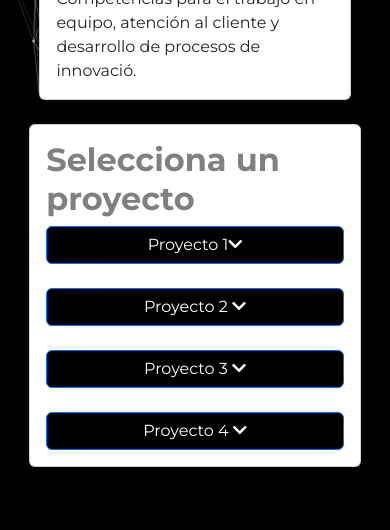
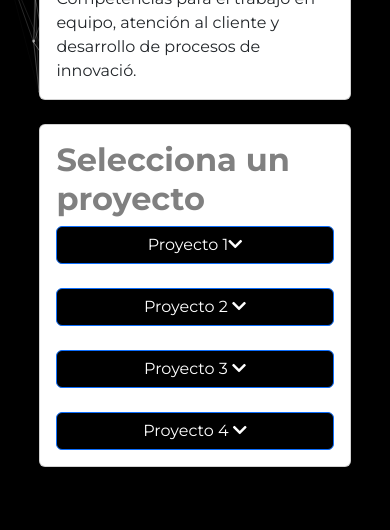
Before and after one commit to LeoRie99/Portfolio, a plain HTML site: page index.html in a window 390 px wide. Shown: the part 750-1280 px from the top of the page. Drawn offline with nearby package versions, Linux system fonts and the light colour scheme; a web font is replaced by a local one.

Commit message:
Update style.css

```diff
--- a/css/styles.css/style.css
+++ b/css/styles.css/style.css
@@ -232,7 +232,9 @@ font-size: 1rem; /* Tamaño inicial de los iconos */
 }
 
 @media screen and ( max-width: 572px ){
-.row{
-  width: auto;
+main{
+  display: flex;
+    flex-direction: column;
+    align-items: center;
 }
 }
```
